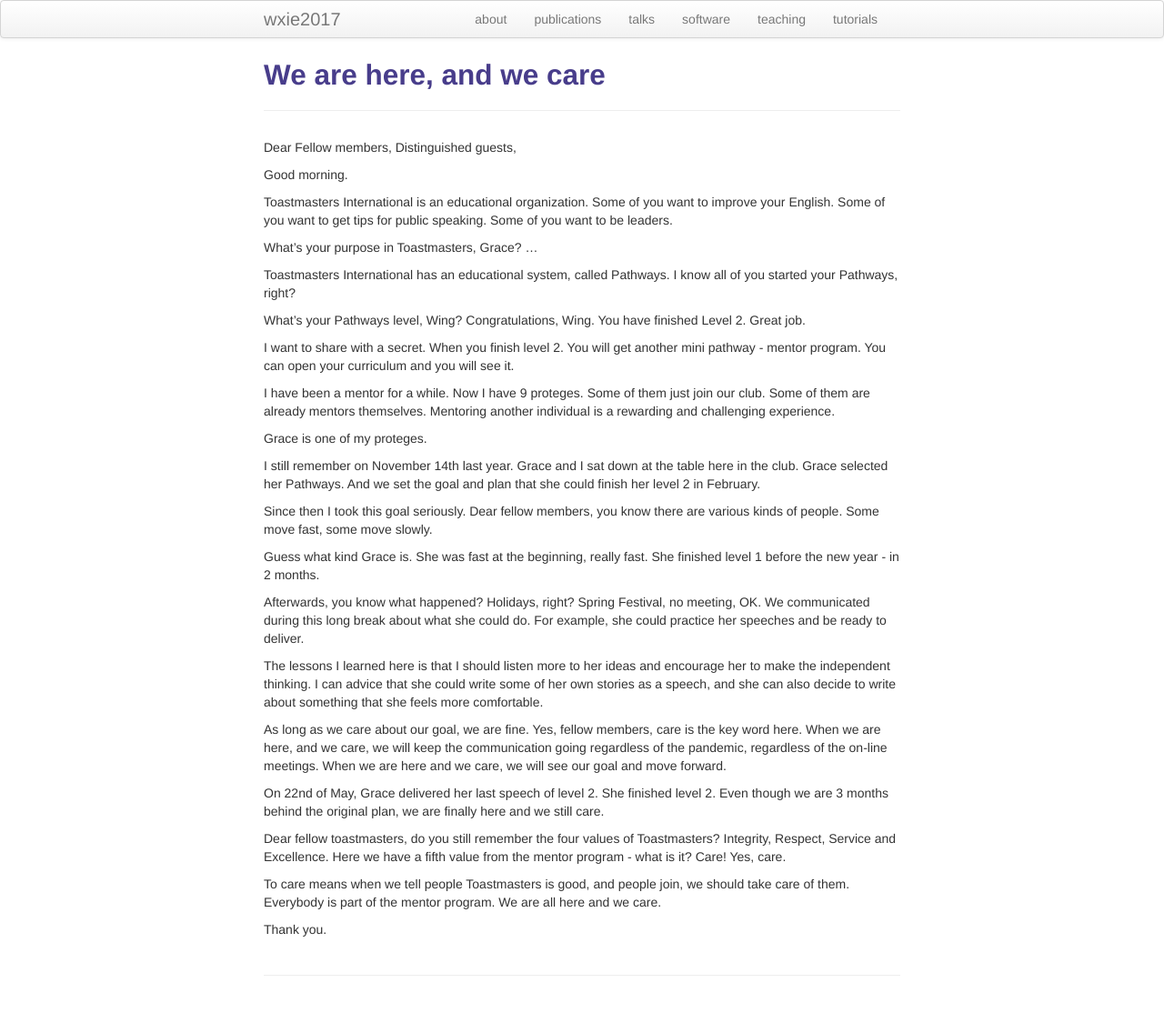
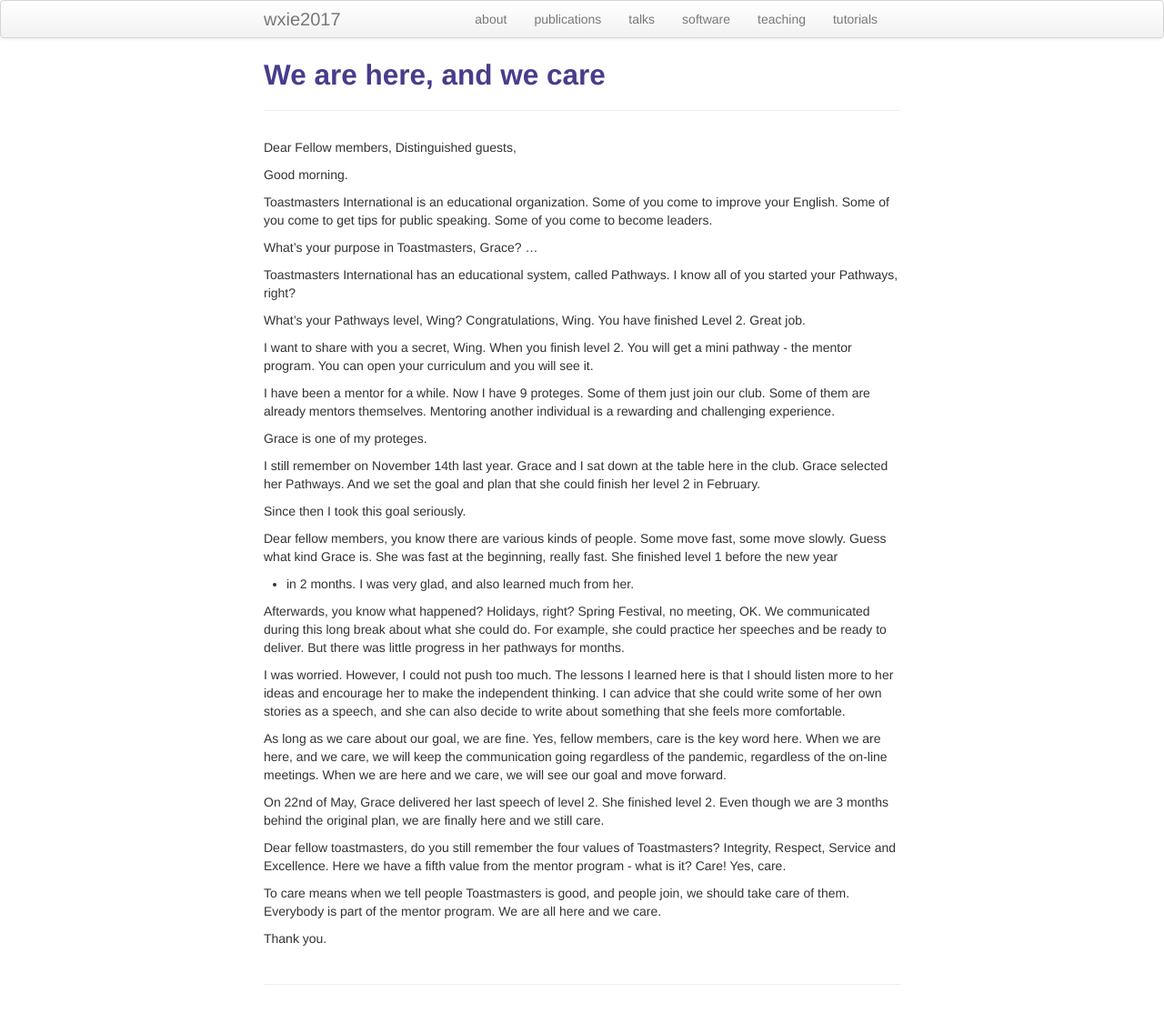
Before and after one commit to wxie2017/wxie2017.github.io, a Jekyll site: the page built from pages/speech/we_are_here_care.md, in a window 1280 px wide. Shown: the whole page at 91% size. Built offline with Jekyll 4.4.1, drawn with Linux system fonts in a browser that asks for light colours.

Commit message:
update the talk: we care

```diff
--- a/pages/speech/we_are_here_care.md
+++ b/pages/speech/we_are_here_care.md
@@ -11,8 +11,8 @@ Distinguished guests,
 Good morning.
 
 Toastmasters International is an educational organization. Some of you
-want to improve your English. Some of you want to get tips for public
-speaking. Some of you want to be leaders.
+come to improve your English. Some of you come to get tips for public
+speaking. Some of you come to become leaders.
 
 What's your purpose in Toastmasters, Grace?
 ...
@@ -23,8 +23,8 @@ I know all of you started your Pathways, right?
 What's your Pathways level, Wing?
 Congratulations, Wing. You have finished Level 2. Great job.
 
-I want to share with a secret. When you finish level 2. You will get
-another mini pathway - mentor program. You can open your curriculum and
+I want to share with you a secret, Wing. When you finish level 2. You will
+get a mini pathway - the mentor program. You can open your curriculum and
 you will see it.
 
 I have been a mentor for a while. Now I have 9 proteges. Some of them
@@ -37,20 +37,23 @@ I still remember on November 14th last year. Grace and I sat down at the
 table here in the club. Grace selected her Pathways. And we set the goal
 and plan that she could finish her level 2 in February.
 
-Since then I took this goal seriously. Dear fellow members, you know there
-are various kinds of people. Some move fast, some move slowly.
+Since then I took this goal seriously.
 
-Guess what kind Grace is. She was fast at the beginning, really fast. She
-finished level 1 before the new year - in 2 months.
+Dear fellow members, you know there are various kinds of people.
+Some move fast, some move slowly. Guess what kind Grace is. She was fast
+at the beginning, really fast. She finished level 1 before the new year
+- in 2 months. I was very glad, and also learned much from her.
 
 Afterwards, you know what happened? Holidays, right? Spring Festival, no
 meeting, OK. We communicated during this long break about what she could
 do. For example, she could practice her speeches and be ready to deliver.
+But there was little progress in her pathways for months.
 
-The lessons I learned here is that I should listen more to her ideas and
-encourage her to make the independent thinking. I can advice that she
-could write some of her own stories as a speech, and she can also decide
-to write about something that she feels more comfortable.
+I was worried. However, I could not push too much. The lessons I learned
+here is that I should listen more to her ideas and encourage her to make
+the independent thinking. I can advice that she could write some of her
+own stories as a speech, and she can also decide to write about something
+that she feels more comfortable.
 
 As long as we care about our goal, we are fine. Yes, fellow members, care
 is the key word here. When we are here, and we care, we will keep the
```
